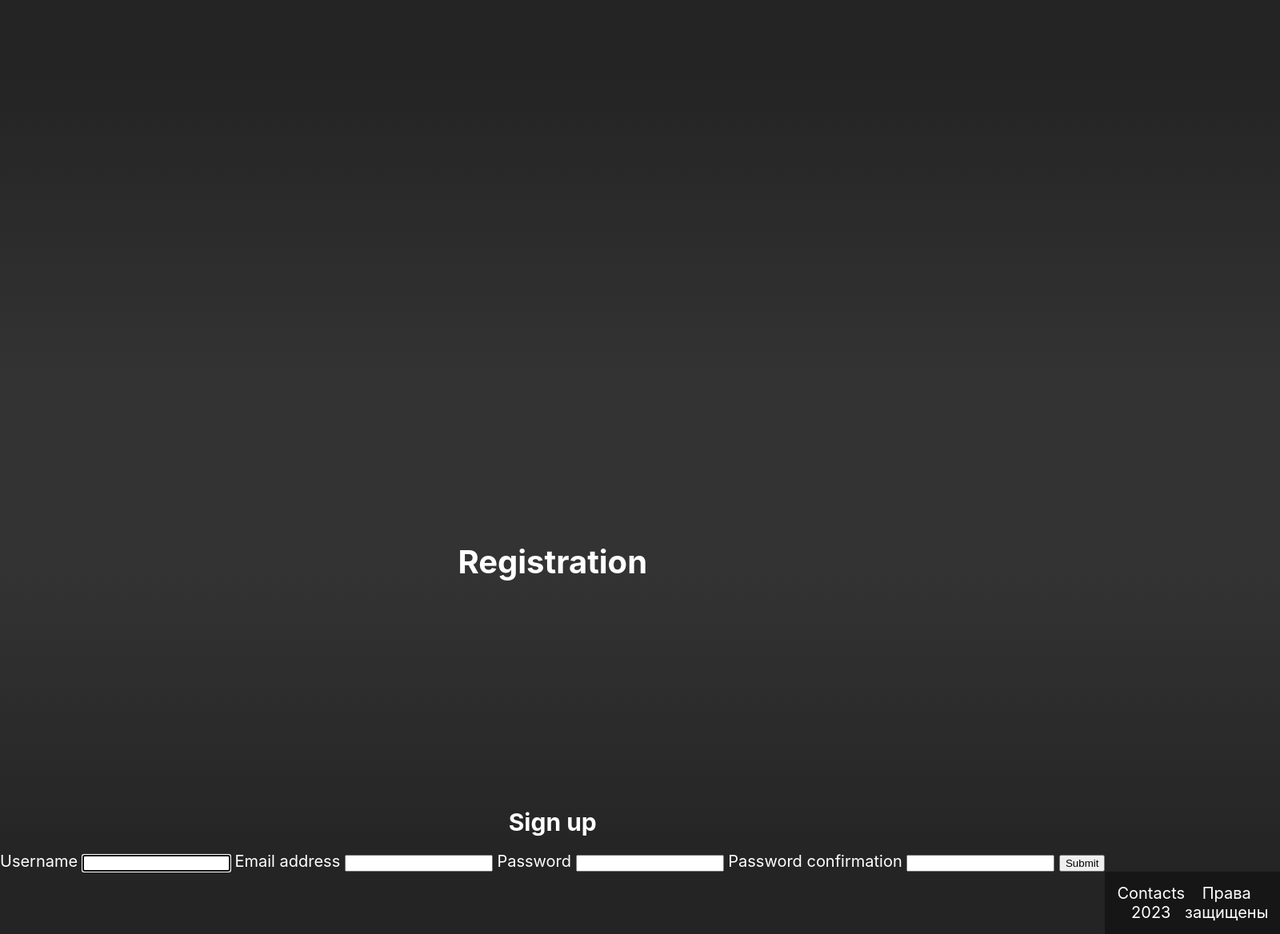
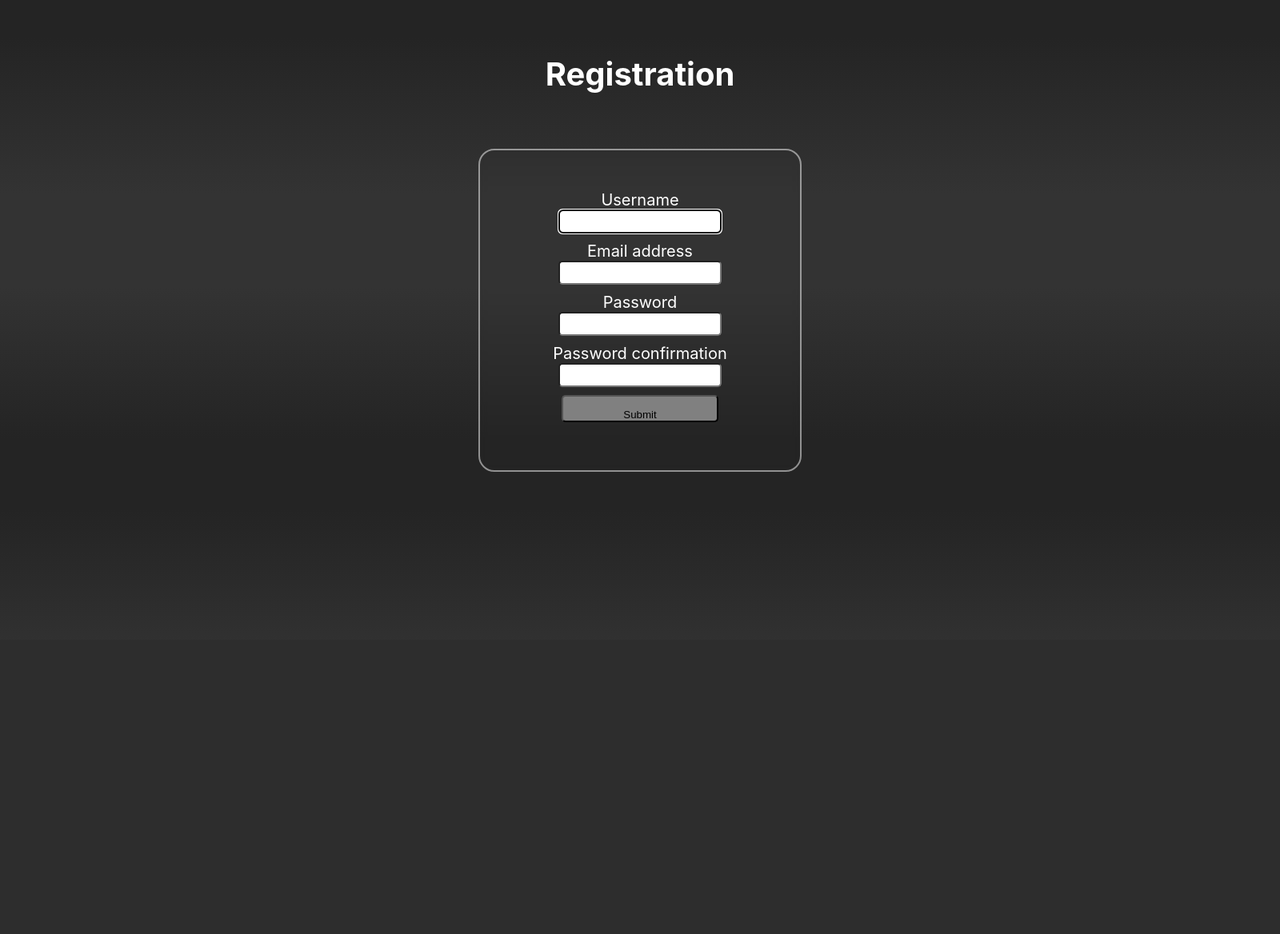
Before and after one commit to MariaGaligina/labWeb, a Django app: page /auth in a window 1600 px wide. Shown: the whole page at 80% size. After the commit the page ends 590 px from the top, so only its background shows below. Run offline with Django 4.2, Linux system fonts and the light colour scheme; some libraries are stand-ins or nearby versions.

Commit message:
styles for auth page(except button)

```diff
--- a/quests/quest_app/static/quest_app/css/auth-style.css
+++ /dev/null
@@ -1,3 +0,0 @@
-.hidden {
-	display: none;
-}
--- a/quests/quest_app/static/quest_app/css/auth.css
+++ b/quests/quest_app/static/quest_app/css/auth.css
@@ -16,7 +16,7 @@ body {
 }
 
 h1 {
-	margin: 50% 0% 20%;
+	margin: 20% 0% 20%;
 	color: rgb(255, 255, 255);
 }
 
@@ -24,6 +24,8 @@ h1 {
 	width: 100%;
 	height: 100%;
 	display: grid;
+	margin: auto;
+	padding: auto;
 }
 
 .container {
@@ -36,17 +38,9 @@ h1 {
 }
 
 .form-control {
-	display: flex;
+	display: block;
 	height: 40px;
 	width: 600px;
-}
-
-.btn {
-	width: 100px;
-	height: 50px;
-	background-color: grey;
-	margin-top: 20px;
-	border-radius: 10px;
 }
 
 .alert-success {
@@ -61,6 +55,43 @@ h1 {
 	border-radius: 10px;
 }
 
+.form-box {
+	position: relative;
+	width: 400px;
+	height: 400px;
+	border: 2px solid rgba(255, 255, 255, 0.5);
+	border-radius: 20px;
+	backdrop-filter: blur(5px);
+	display: flex;
+	justify-content: center;
+	align-items: center;
+}
+
+.btn:hover {
+	cursor: pointer;
+	transition: opacity 0.33s;
+}
+
+.form input {
+	display: block;
+	width: 90%;
+	height: 24px;
+	margin: auto;
+	margin-bottom: 10px;
+	border-radius: 5px;
+}
+
+.btn {
+	box-sizing: border-box;
+	width: 60%;
+	height: 50px;
+	background-color: grey;
+	margin: 15%;
+	margin-top: 50px;
+	border-radius: 10px;
+	padding: 15px;
+}
+
 .footer {
 	padding: 15px;
 	background-color: rgb(22, 22, 22);
--- a/quests/quest_app/templates/quest_app/auth.html
+++ b/quests/quest_app/templates/quest_app/auth.html
@@ -16,22 +16,17 @@
 				<div class="form-box">
 					<div class="form-value" id="#formid">
 						<form class="form" id="'tg" method="POST" action="">
-							<h2>Sign up</h2>
 							{% csrf_token %} {{form.username.label}} {{form.username}} {{form.email.label}}
 							{{form.email}} {{form.password1.label}} {{form.password1}} {{form.password2.label}}
 							{{form.password2}}
-							<input type="submit" name="Create User" />
+							<input class="btn" type="submit" name="Create User" />
 							{% comment %} <button class="log-in" type="submit">Sign up</button> {% endcomment %}
 						</form>
 					</div>
 				</div>
 			</div>
-			<footer class="footer">
-				<div class="footer-copy" id="contats">Contacts 2023</div>
-				<div class="footer-text">Права защищены</div>
-			</footer>
 		</div>
 		<script src="{% static 'quest_app/js/lib/axios.min.js' %}"></script>
-		<!--<script src="{% static 'quest_app/js/auth.js' %}"></script>-->
+		<script src="{% static 'quest_app/js/auth.js' %}"></script>
 	</body>
 </html>
```
Also changed, not shown: quests/db.sqlite3.
